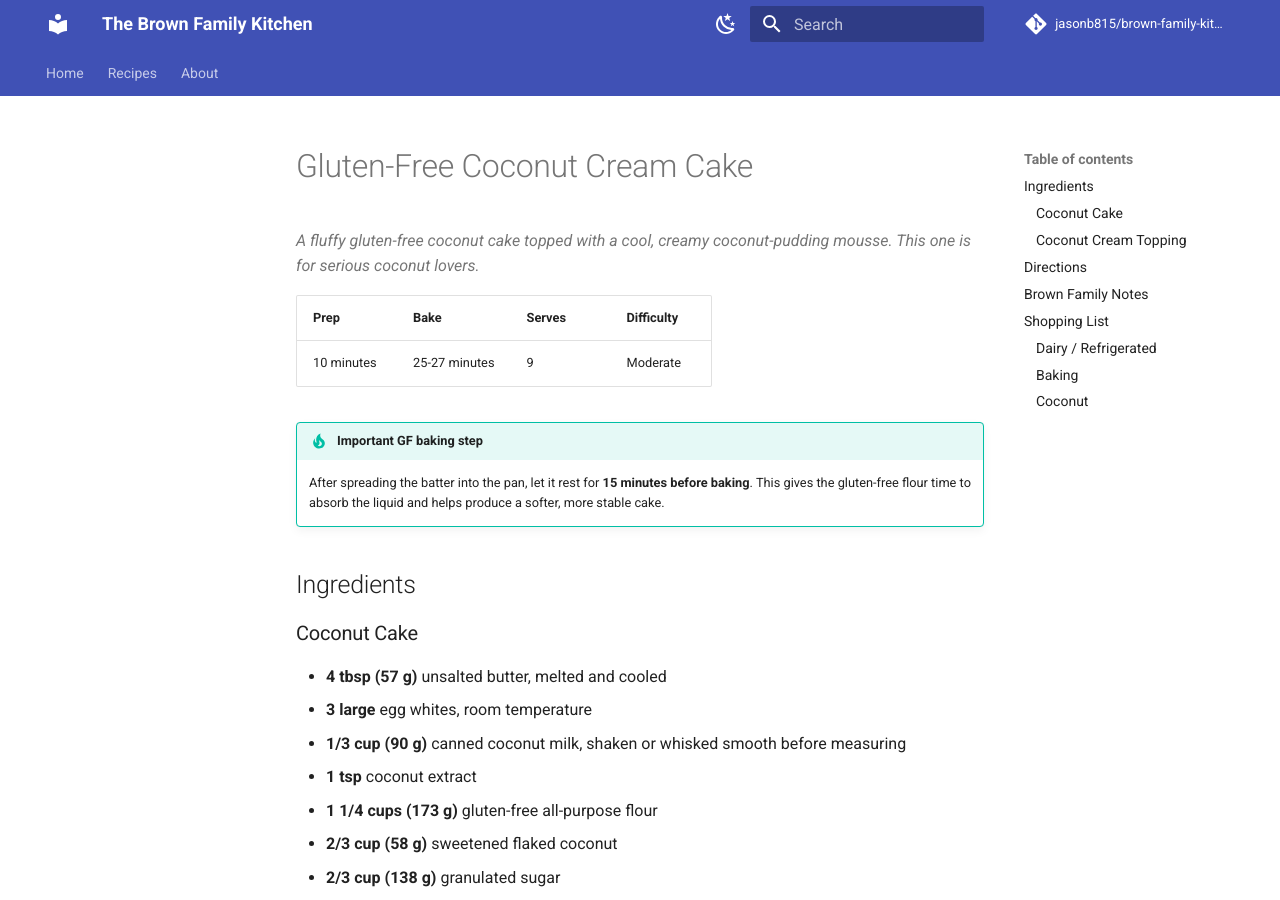
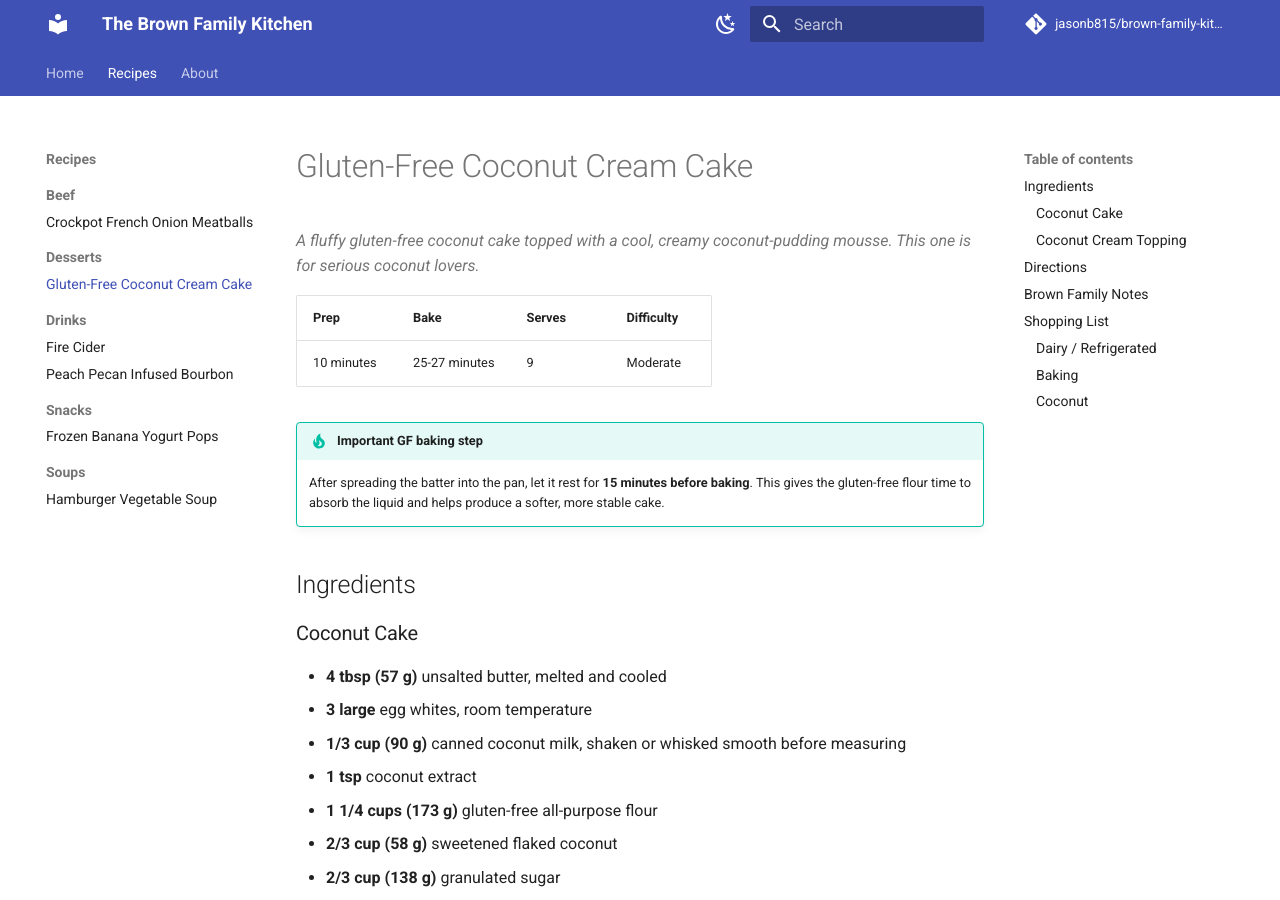
Before and after one commit to jasonb815/brown-family-kitchen, an MkDocs documentation site: the page built from docs/recipes/desserts/gluten-free-coconut-cream-cake.md, in a window 1280 px wide and 900 px high. Built offline with MkDocs 1.6.1 and Material for MkDocs 9.7.7, drawn with Linux system fonts in a browser that asks for light colours; comment, search, counter and statistics services are not loaded.

Commit message:
CookBook-004: Group all 6 recipes by category in mkdocs.yml nav
Confirmed the real split first (docs/recipes/*/*.md, files already
organized into category subfolders on disk -- no reorg needed, just a
nav config change): Beef (1), Desserts (1), Drinks (2), Snacks (1),
Soups (1) = 6 total. The nav previously covered only 1 of these 6
(Hamburger Vegetable Soup); the other 5 existed on disk but weren't
reachable through site navigation. Home/About top-level entries already
existed in the nav, pointing at index.md/about.md -- those now resolve
to real files (CookBook-001/002).

```diff
--- a/mkdocs.yml
+++ b/mkdocs.yml
@@ -40,6 +40,15 @@ extra_css:
 nav:
   - Home: index.md
   - Recipes:
+      - Beef:
+          - Crockpot French Onion Meatballs: recipes/beef/crockpot-french-onion-meatballs.md
+      - Desserts:
+          - Gluten-Free Coconut Cream Cake: recipes/desserts/gluten-free-coconut-cream-cake.md
+      - Drinks:
+          - Fire Cider: recipes/drinks/fire-cider.md
+          - Peach Pecan Infused Bourbon: recipes/drinks/peach-pecan-infused-bourbon.md
+      - Snacks:
+          - Frozen Banana Yogurt Pops: recipes/snacks/frozen-banana-yogurt-pops.md
       - Soups:
           - Hamburger Vegetable Soup: recipes/soups/hamburger-vegetable-soup.md
   - About: about.md
```
